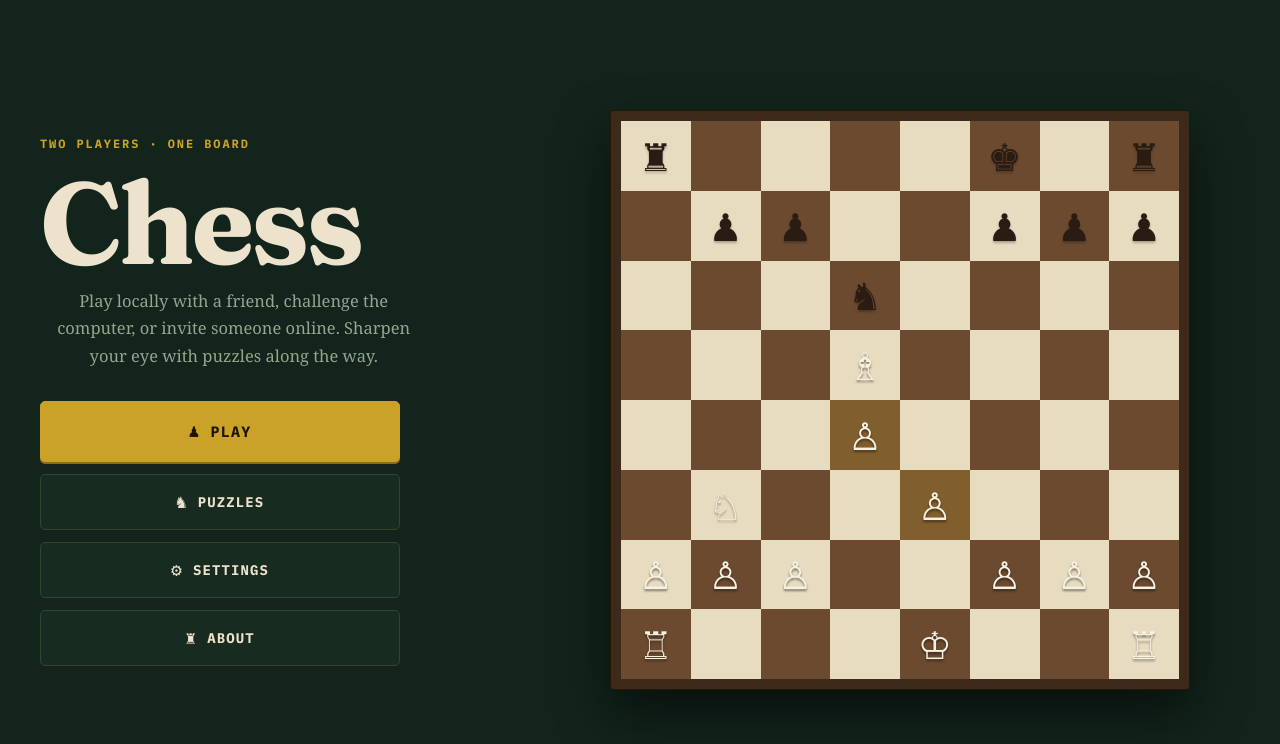
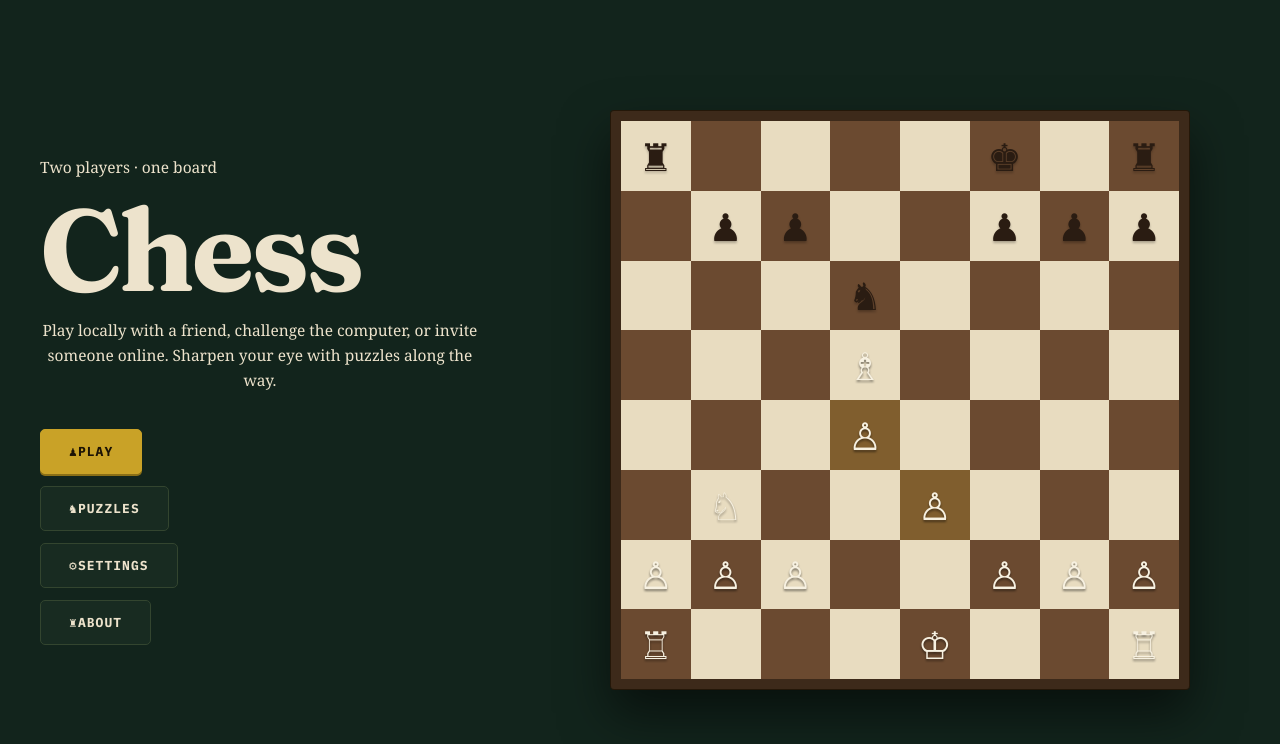
Before and after one commit to Byeok2044/Chess-Game, a React (Vite) app in the folder chess-game/: page / in a window 1280 px wide. Shown: the top 744 px of the page. Built offline with nearby package versions, Linux system fonts and the light colour scheme; no server answers.

Commit message:
Update Landing.css

```diff
--- a/chess-game/src/Landing.css
+++ b/chess-game/src/Landing.css
@@ -26,23 +26,6 @@
   display: flex;
   align-items: center;
   justify-content: center;
-}
-
-.hero-eyebrow {
-  font-family: var(--font-mono);
-  font-size: 12px;
-  font-weight: 700;
-  letter-spacing: 0.16em;
-  text-transform: uppercase;
-  color: var(--accent);
-}
-
-.hero-subtitle {
-  color: var(--text-muted);
-  font-size: 16.5px;
-  line-height: 1.65;
-  max-width: 42ch;
-  margin-top: -4px;
 }
 
 .hero-board {
@@ -89,22 +72,19 @@
 .hero-actions {
   display: flex;
   flex-direction: column;
-  align-items: stretch;
-  width: 100%;
-  max-width: 360px;
+  align-items: flex-start;
   gap: var(--space-3);
-  margin-top: var(--space-4);
+  margin-top: var(--space-5);
 }
 
 .hero-action {
-  display: flex;
+  display: inline-flex;
   align-items: center;
-  width: 100%;
   justify-content: center;
-  gap: 10px;
-  padding: 18px 24px;
+  width: auto;
+  padding: 13px 28px;
   font-family: var(--font-mono);
-  font-size: 14px;
+  font-size: 13px;
   font-weight: 700;
   letter-spacing: 0.08em;
   text-transform: uppercase;
@@ -116,10 +96,6 @@
   background: var(--surface);
   color: var(--text);
   transition: border-color 0.15s, background 0.15s, color 0.15s, transform 0.1s, box-shadow 0.15s;
-}
-.hero-action-icon {
-  font-size: 18px;
-  line-height: 1;
 }
 .hero-action:hover {
   border-color: var(--accent);
@@ -134,8 +110,6 @@
   border-color: var(--accent);
   color: #1c1305;
   box-shadow: 0 2px 0 #8a6f16;
-  font-size: 15px;
-  padding: 20px 24px;
 }
 .hero-action.primary:hover {
   opacity: 0.92;
@@ -157,11 +131,8 @@
   .hero-title {
     text-align: center;
   }
-  .hero-subtitle {
-    max-width: 100%;
-  }
   .hero-actions {
-    max-width: 340px;
+    align-items: center;
   }
   .hero-right {
     order: -1;
```
